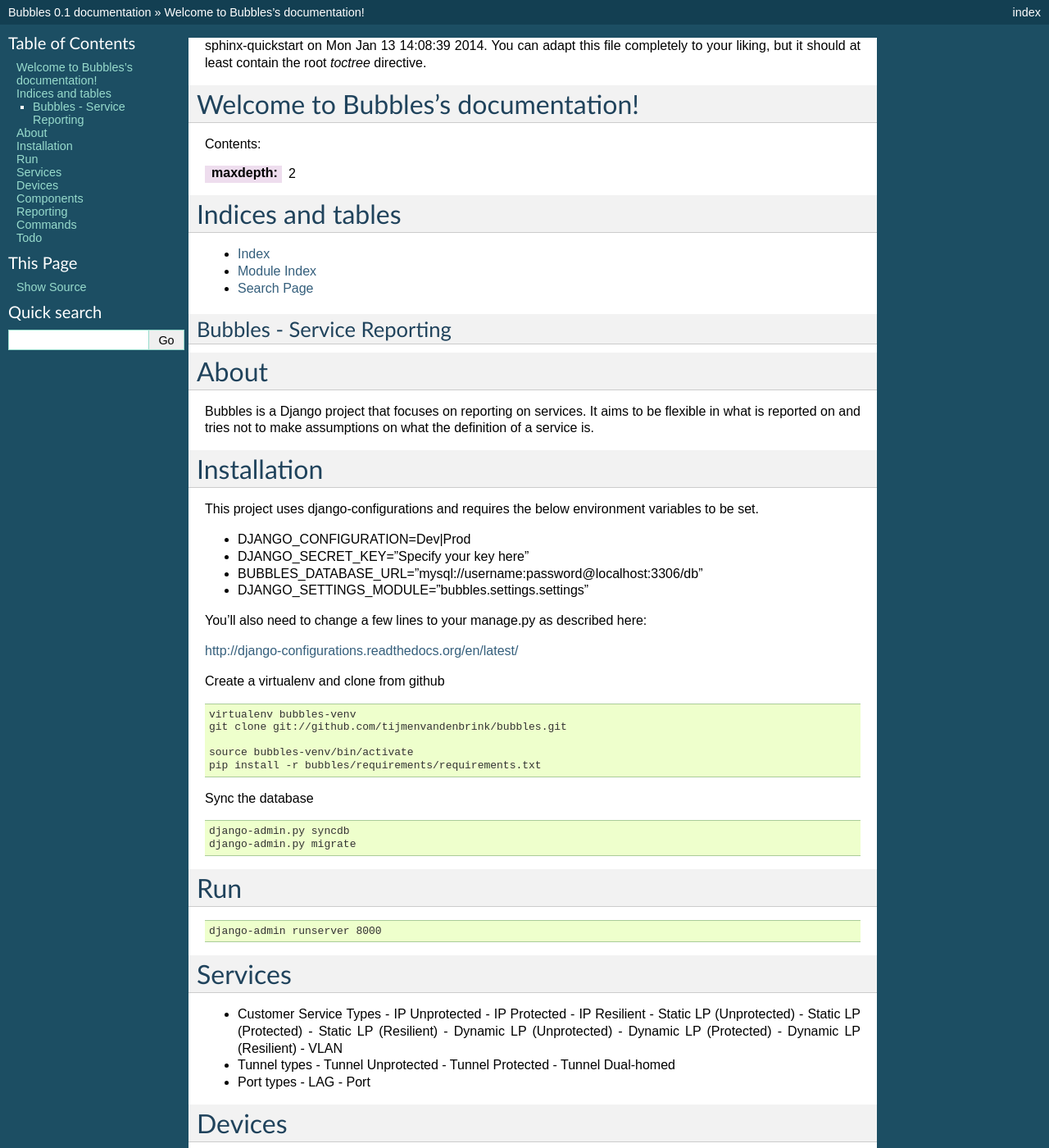
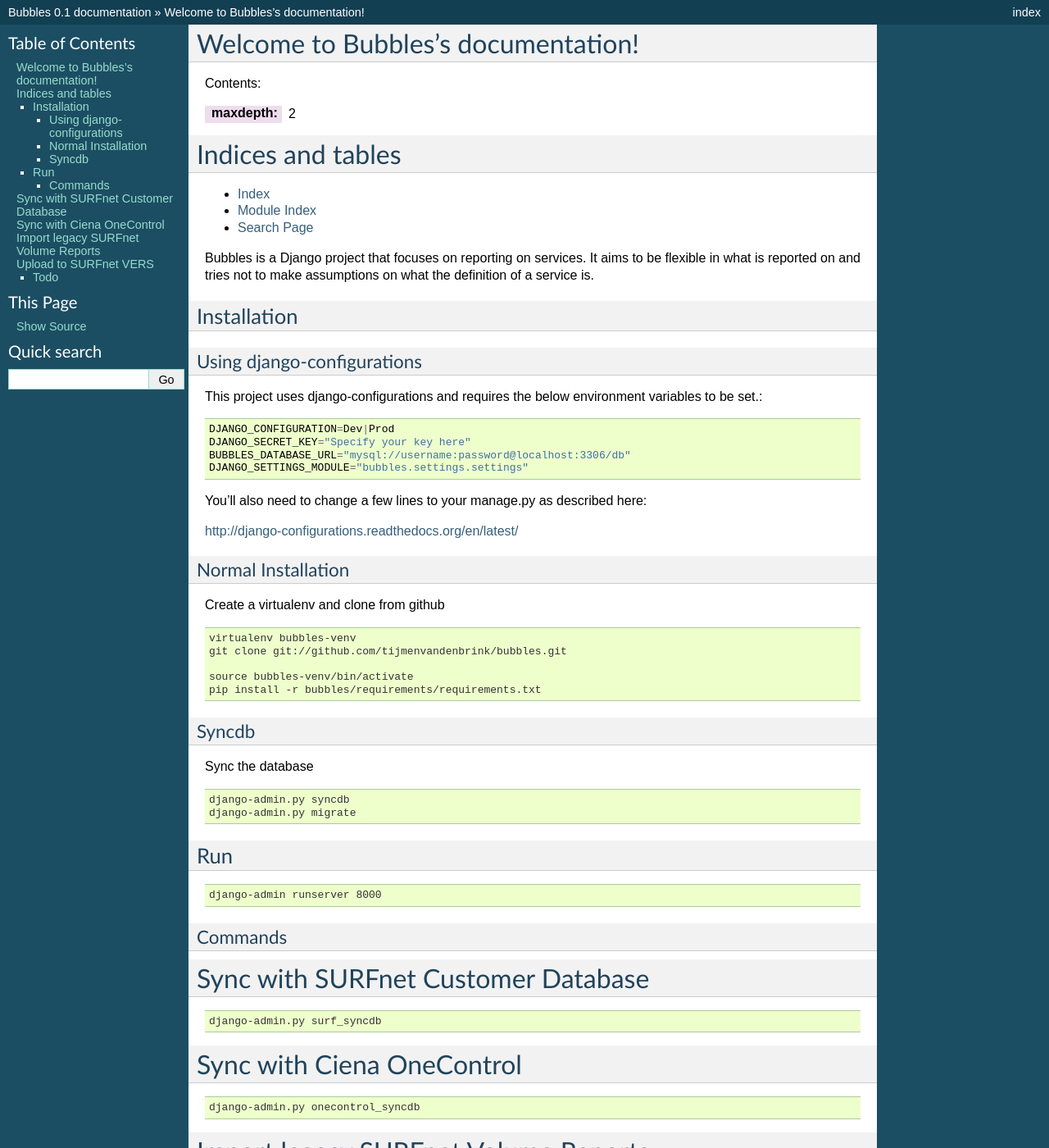
Before and after one commit to tijmenvandenbrink/bubbles, a Sphinx documentation site: the page built from docs/index.rst, in a window 1280 px wide and 1400 px high. Shown: the whole window at 82% size. Built offline with Sphinx 7.4.7, drawn with Linux system fonts in a browser that asks for light colours; some of the changed text lies outside the part shown.

Commit message:
Added readthedocs for documentation

```diff
--- a/README.rst
+++ b/README.rst
@@ -1,25 +1,18 @@
-================================
-Bubbles - Service Reporting
-================================
-
-About
-=====
-
 Bubbles is a Django project that focuses on reporting on services. It aims to be flexible in what is reported on and
 tries not to make assumptions on what the definition of a service is.
 
 Installation
-============
+~~~~~~~~~~~~
 
 Using django-configurations
 ---------------------------
 
-This project uses django-configurations and requires the below environment variables to be set.
+This project uses django-configurations and requires the below environment variables to be set.::
 
-* DJANGO_CONFIGURATION=Dev|Prod
-* DJANGO_SECRET_KEY="Specify your key here"
-* BUBBLES_DATABASE_URL="mysql://username:password@localhost:3306/db"
-* DJANGO_SETTINGS_MODULE="bubbles.settings.settings"
+    DJANGO_CONFIGURATION=Dev|Prod
+    DJANGO_SECRET_KEY="Specify your key here"
+    BUBBLES_DATABASE_URL="mysql://username:password@localhost:3306/db"
+    DJANGO_SETTINGS_MODULE="bubbles.settings.settings"
 
 You'll also need to change a few lines to your manage.py as described here:
 
@@ -50,84 +43,18 @@
         django-admin.py migrate
 
 Run
-=====
+~~~~
 
 .. code-block:: console
 
         django-admin runserver 8000
 
 
-
-Services
-========
-
-Service Types
--------------
-
-* Customer Service Types
-  - IP Unprotected
-  - IP Protected
-  - IP Resilient
-  - Static LP (Unprotected)
-  - Static LP (Protected)
-  - Static LP (Resilient)
-  - Dynamic LP (Unprotected)
-  - Dynamic LP (Protected)
-  - Dynamic LP (Resilient)
-  - VLAN
-* Tunnel types
-  - Tunnel Unprotected
-  - Tunnel Protected
-  - Tunnel Dual-homed
-* Port types
-  - LAG
-  - Port
-
-
-Devices
-=======
-
-  * DEVICE -> Get information from SystemNode table in OneControl database
-
-
-Components
-==========
-
-Component Types
----------------
-
-  * INTERFACES (UUID: PBBTEBRIDGEMAC + PORTFORMALNAME)
-  * AGGREGATES (UUID: PBBTEBRIDGEMAC + PORTFORMALNAME)
-
-
-Reporting
-=========
-
-Report Types
-------------
-
-  SHORT TERM
-
-  * Port/Service Volume Reporting (Monthly)
-  * Service Availability Reporting (Monthly)
-
-  ROADMAP
-
-  * Service Y1731 Reporting (Monthly)
-
-  What do we have to play with?
-  * ESMDB
-  * * PORTSTATS TABLE
-  * * SERVICEENDPOINTSTATS TABLE
-  * * PolledData TABLE
-  * * SystemNode TABLE
-
-
 Commands
-========
+--------
 
 Sync with SURFnet Customer Database
------------------------------------
+===================================
 
 .. code-block:: console
 
@@ -135,7 +62,7 @@
 
 
 Sync with Ciena OneControl
---------------------------
+==========================
 
 .. code-block:: console
 
@@ -143,7 +70,7 @@
 
 
 Import legacy SURFnet Volume Reports
-------------------------------------
+====================================
 
 .. code-block:: console
 
@@ -151,7 +78,7 @@
 
 
 Upload to SURFnet VERS
-----------------------
+======================
 
 .. code-block:: console
 
@@ -159,7 +86,7 @@
 
 
 Todo
-====
+~~~~
   * Upload_to_vers we can't do recursive=true because LP services have both ends of the LP. We need to resolve this somewhere
   * Add junipers and create relationships.
   * service description / port description
--- /dev/null
+++ b/docs/devices.rst
@@ -0,0 +1,4 @@
+Devices
+~~~~~~~
+
+  * DEVICE -> Get information from SystemNode table in OneControl database
--- a/docs/index.rst
+++ b/docs/index.rst
@@ -1,8 +1,3 @@
-.. Bubbles documentation master file, created by
-sphinx-quickstart on Mon Jan 13 14:08:39 2014.
-You can adapt this file completely to your liking, but it should at least
-contain the root `toctree` directive.
-
 Welcome to Bubbles's documentation!
 ===================================
 
--- a/docs/SERVICES.rst
+++ b/docs/services.rst
@@ -1,9 +1,8 @@
-========
 Services
 ========
 
 Service Types
-=============
+-------------
 
 * Customer Service Types
   - IP Unprotected
@@ -25,4 +24,4 @@
   - Port
 
 Naming convention
-=================
+-----------------
```
Also changed, not shown: docs/components.rst (added, +8 -0 lines), docs/reporting.rst (added, +21 -0 lines).
